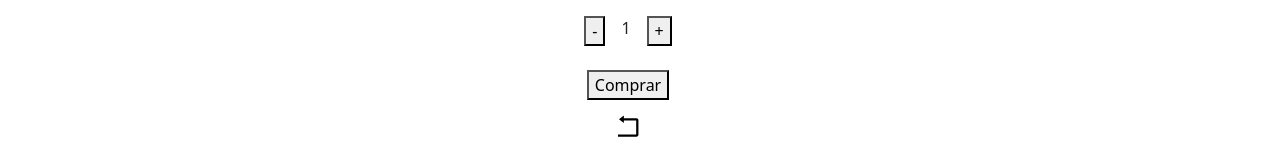
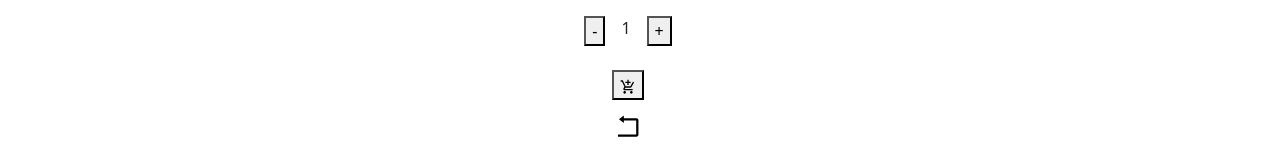
Before and after one commit to palomafg/aeStickers, a React (Create React App) app: page /detalles/1 in a window 1280 px wide. Shown: the part 527-687 px from the top of the page. Built offline with nearby package versions, Linux system fonts and the light colour scheme.

Commit message:
Arreglo del ItemCount para finalizar compra

```diff
--- a/src/App.js
+++ b/src/App.js
@@ -5,6 +5,7 @@ import NavBar from "./Components/NavBar/NavBar";
 import Stickers from './Pages/Stickers';
 import Detalles from './Pages/Detalles';
 import Categorias from './Pages/Categorias';
+import Carrito from './Pages/Carrito';
 
 function App() {
 
@@ -21,6 +22,10 @@ function App() {
           <Categorias/>
         </Route>
 
+        <Route exact path="/carrito">
+          <Carrito/>
+        </Route>
+
         <Route exact path="/">
           <Stickers/>
         </Route>
--- a/src/Components/ItemCount/ItemCount.js
+++ b/src/Components/ItemCount/ItemCount.js
@@ -1,8 +1,12 @@
-import { React, useState } from 'react'
+import { React, useState } from 'react';
+import { Link } from 'react-router-dom';
+
+import { MdAddShoppingCart } from 'react-icons/md';
 
 const ItemCount = ({onBuy, initial, stock}) => {
 
     const [qty,setQty] = useState(initial);
+    const [endBuy, setEndBuy] = useState(false);
 
     const rmvItem = () => {
         if(qty > initial){
@@ -18,9 +22,10 @@ const ItemCount = ({onBuy, initial, stock}) => {
 
     const comprar = () => {
         if(qty <= stock){
-            alert(`Te llevas ${qty} items!`);
+            // alert(`Te llevas ${qty} items!`);
             onBuy(qty);
             setQty(initial);
+            setEndBuy(true);
 
         } else{
             alert("Lo sentimos, ya no quedan más :(");
@@ -36,9 +41,19 @@ const ItemCount = ({onBuy, initial, stock}) => {
                 <button className="m-2" onClick={() => addItem()}> + </button>
             </div>
 
-            <div className="d-flex justify-content-center">
-                <button onClick={comprar}>Comprar</button>
-            </div>
+            {
+            endBuy ?
+                <div className="d-flex justify-content-evenly">
+                    <button onClick={comprar}> <MdAddShoppingCart/> </button>
+                    <Link to="/carrito" className="text-decoration-none">
+                        <button> Finalizar compra </button>
+                    </Link>
+                </div>
+                :
+                <div className="d-flex justify-content-center">
+                    <button onClick={comprar}> <MdAddShoppingCart/> </button>
+                </div>
+            }
         </>
     )
 }
--- /dev/null
+++ b/src/Pages/Carrito.js
@@ -0,0 +1,11 @@
+import React from 'react';
+
+const Carrito = () => {
+    return (
+        <div>
+
+        </div>
+    )
+}
+
+export default Carrito
```
